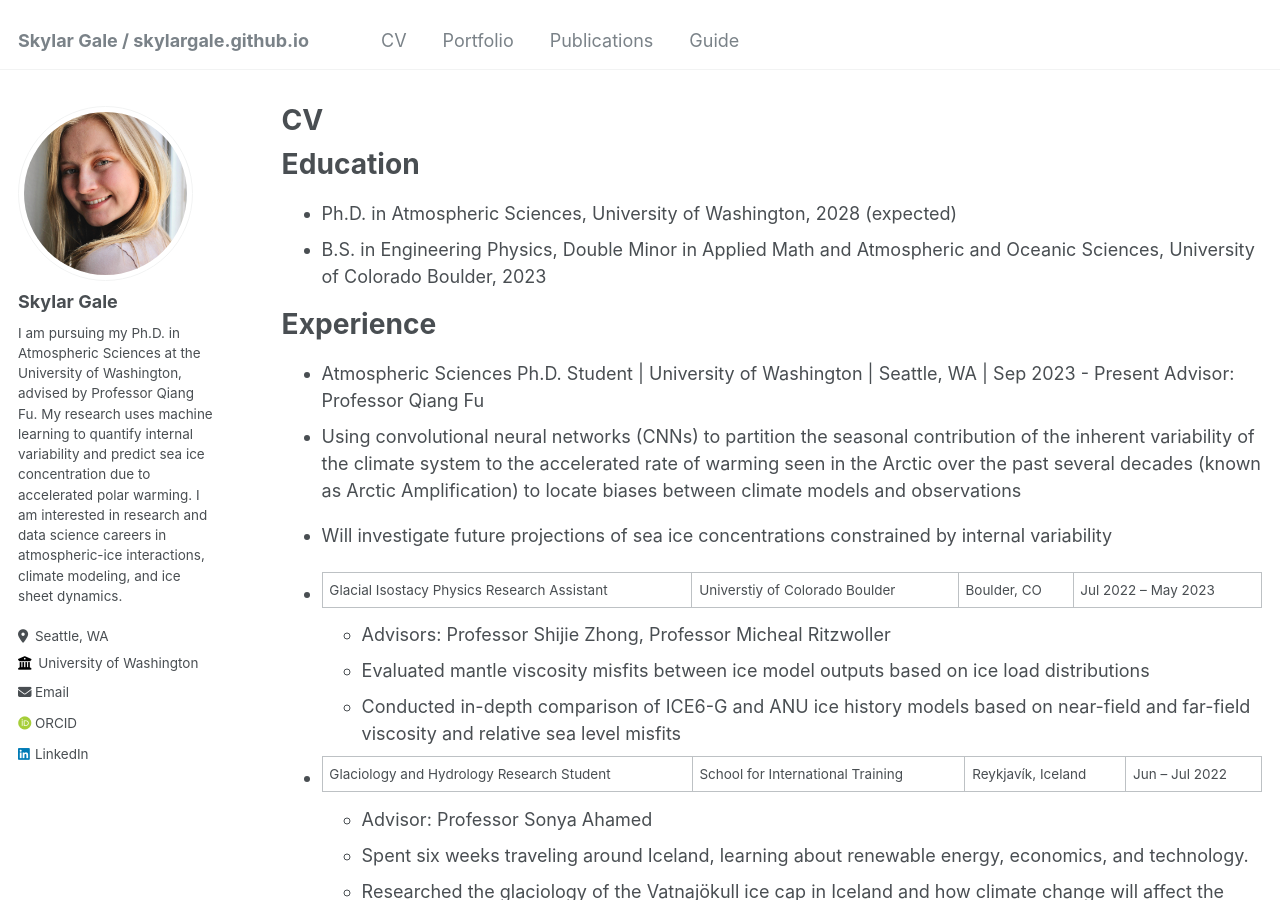
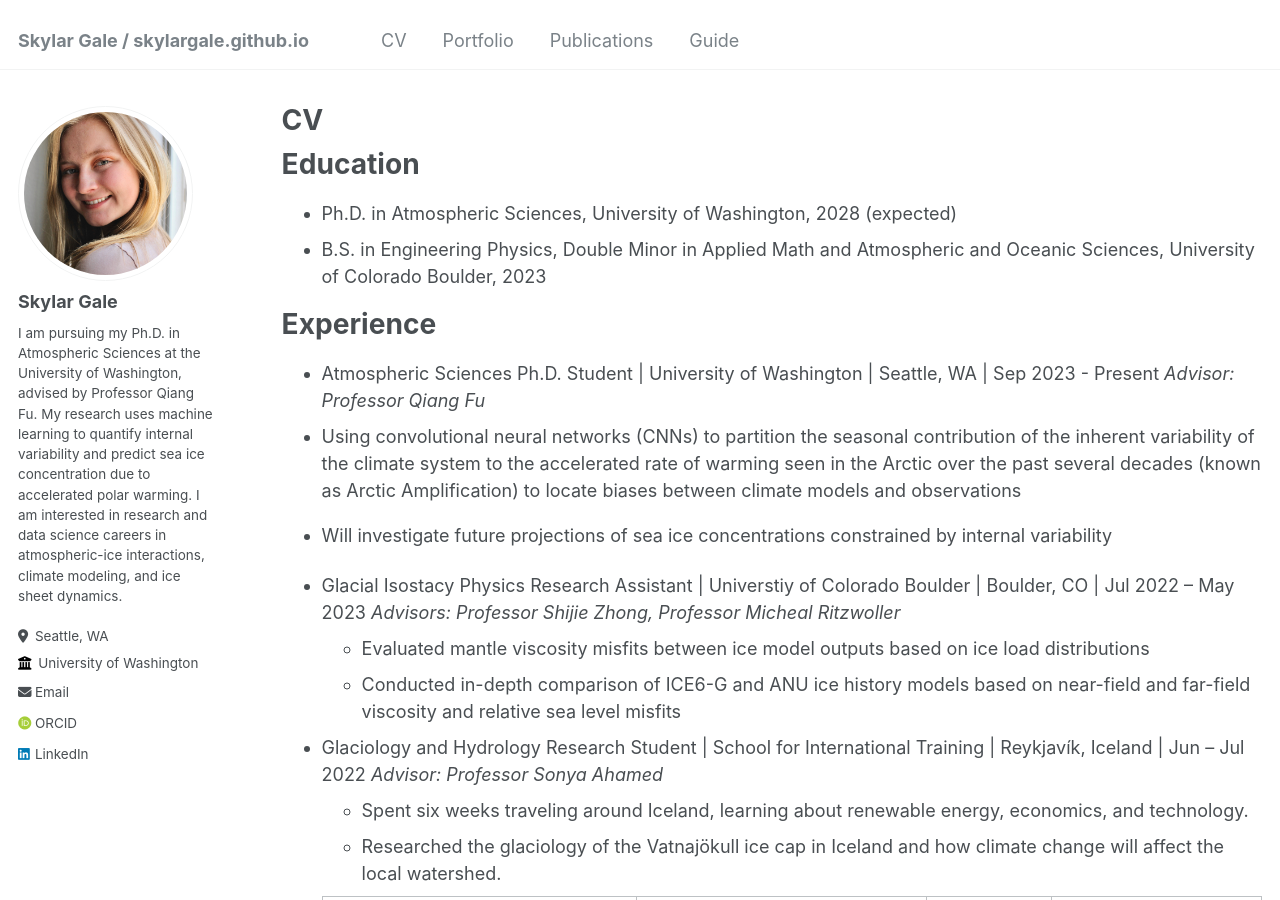
Before and after one commit to skylargale/skylargale.github.io, a Jekyll site: the page built from _pages/cv.md, in a window 1280 px wide and 900 px high. Built offline with Jekyll 4.4.1, drawn with Linux system fonts in a browser that asks for light colours; some web fonts are replaced; part of the change alters nothing that is shown.

Commit message:
Update cv.md

```diff
--- a/_pages/cv.md
+++ b/_pages/cv.md
@@ -17,17 +17,17 @@ Education
 Experience
 ======
 * Atmospheric Sciences Ph.D. Student | University of Washington | Seattle, WA | Sep 2023 - Present
-  Advisor: Professor Qiang Fu
+ _Advisor: Professor Qiang Fu_
  * Using convolutional neural networks (CNNs) to partition the seasonal contribution of the inherent variability of the climate system to the accelerated rate of warming seen in the Arctic over the past several decades (known as Arctic Amplification) to locate biases between climate models and observations
  * Will investigate future projections of sea ice concentrations constrained by internal variability
 
 * Glacial Isostacy Physics Research Assistant | Universtiy of Colorado Boulder | Boulder, CO | Jul 2022 – May 2023
-  * Advisors: Professor Shijie Zhong, Professor Micheal Ritzwoller
+  _Advisors: Professor Shijie Zhong, Professor Micheal Ritzwoller_
   * Evaluated mantle viscosity misfits between ice model outputs based on ice load distributions
   * Conducted in-depth comparison of ICE6-G and ANU ice history models based on near-field and far-field viscosity and relative sea level misfits
 
 * Glaciology and Hydrology Research Student | School for International Training | Reykjavík, Iceland | Jun – Jul 2022
-  * Advisor: Professor Sonya Ahamed
+  _Advisor: Professor Sonya Ahamed_
   * Spent six weeks traveling around Iceland, learning about renewable energy, economics, and technology.
   * Researched the glaciology of the Vatnajökull ice cap in Iceland and how climate change will affect the local watershed.
 
```
